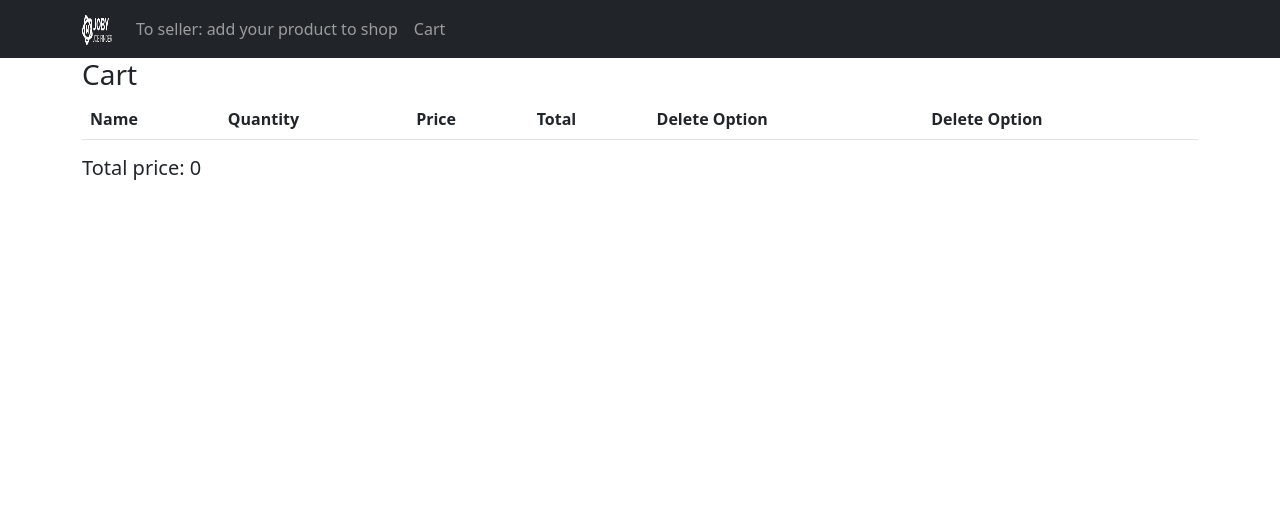
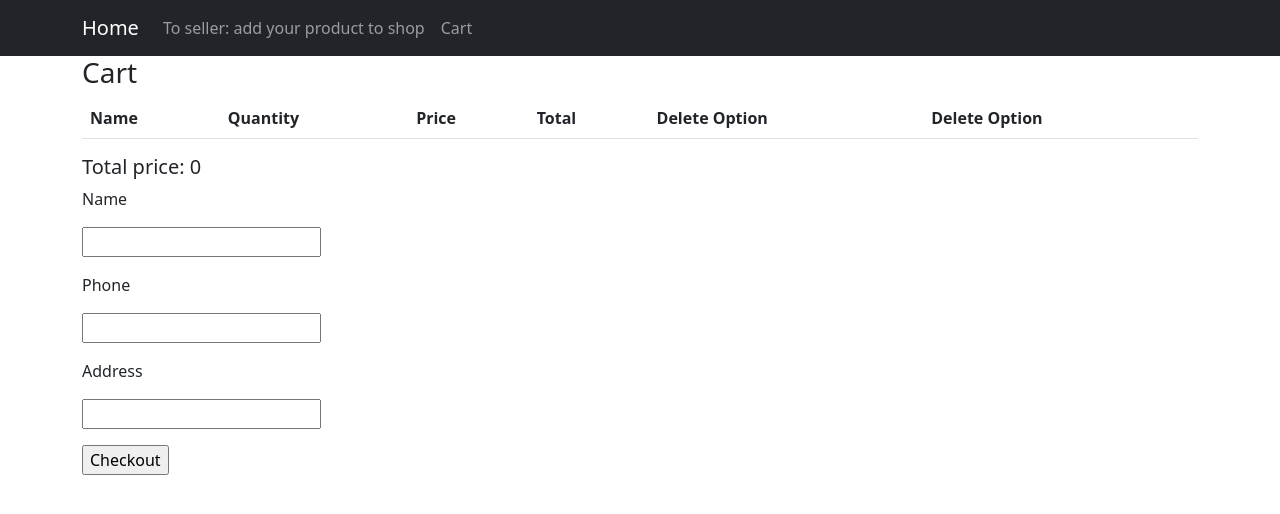
Before and after one commit to xeronsixteen/shop, a Django app: page /cart/ in a window 1280 px wide. Shown: the top 514 px of the page. Run offline with Django 4.2, Linux system fonts and the light colour scheme; data that the repository does not hold is empty.

Commit message:
Created 3rd STEP:
1) in forms.py created form of ORDER
2) in urls.py registered new path of ORDER
3) in cart_view.py created new class of creating of order
4) in templates : base.html deleted logo from HOME button
5) in templates: index.html added remain of products
6) in templates: created new folder cart, WHERE added button of CART

```diff
--- a/webapp/forms.py
+++ b/webapp/forms.py
@@ -1,7 +1,7 @@
 from django import forms
 from django.core.exceptions import ValidationError
 from django.forms import widgets
-from webapp.models import CATEGORY_CHOICES, Product, Cart
+from webapp.models import CATEGORY_CHOICES, Product, Cart, Order
 
 
 class ProductForm(forms.ModelForm):
@@ -25,3 +25,10 @@ class CartForm(forms.ModelForm):
     class Meta:
         model = Cart
         fields = ['qty']
+
+
+class OrderForm(forms.ModelForm):
+
+    class Meta:
+        model = Order
+        fields = ['name', 'phone', 'address']
--- a/webapp/templates/base.html
+++ b/webapp/templates/base.html
@@ -13,7 +13,7 @@
 <body>
 <nav class="navbar navbar-expand-lg navbar-dark bg-dark">
     <div class="container">
-        <a class="navbar-brand" href={% url 'webapp:index' %}><img src="img/logo.png" width="30" height="30" alt=""></a>
+        <a class="navbar-brand" href={% url 'webapp:index' %}>Home</a>
         <button class="navbar-toggler" type="button" data-bs-toggle="collapse" data-bs-target="#navbarNav"
                 aria-controls="navbarNav" aria-expanded="false" aria-label="Toggle navigation">
             <span class="navbar-toggler-icon"></span>
--- a/webapp/templates/cart/cart-listview.html
+++ b/webapp/templates/cart/cart-listview.html
@@ -26,4 +26,8 @@
       </tbody>
     </table>
     <h5>Total price: {{ total }}</h5>
+    <form action="{% url 'webapp:create_order' %}" method="post">
+    {% include "partial/form.html" with button_text="Checkout" %}
+</form>
+
 {% endblock %}
--- a/webapp/templates/product/index.html
+++ b/webapp/templates/product/index.html
@@ -26,6 +26,8 @@
   <path d="M4 10.781c.148 1.667 1.513 2.85 3.591 3.003V15h1.043v-1.216c2.27-.179 3.678-1.438 3.678-3.3 0-1.59-.947-2.51-2.956-3.028l-.722-.187V3.467c1.122.11 1.879.714 2.07 1.616h1.47c-.166-1.6-1.54-2.748-3.54-2.875V1H7.591v1.233c-1.939.23-3.27 1.472-3.27 3.156 0 1.454.966 2.483 2.661 2.917l.61.162v4.031c-1.149-.17-1.94-.8-2.131-1.718H4zm3.391-3.836c-1.043-.263-1.6-.825-1.6-1.616 0-.944.704-1.641 1.8-1.828v3.495l-.2-.05zm1.591 1.872c1.287.323 1.852.859 1.852 1.769 0 1.097-.826 1.828-2.2 1.939V8.73l.348.086z"/>
 </svg>{{ product.price }}</p>
                     <p class="card-text">Category: {{ product.category }}</p>
+                    <p class="card-text">Remain: {{ product.remain }}</p>
+
               <a href="{% url 'webapp:update' product.pk %}"><svg xmlns="http://www.w3.org/2000/svg" width="16" height="16" fill="currentColor" class="bi bi-pencil-square" viewBox="0 0 16 16">
   <path d="M15.502 1.94a.5.5 0 0 1 0 .706L14.459 3.69l-2-2L13.502.646a.5.5 0 0 1 .707 0l1.293 1.293zm-1.75 2.456-2-2L4.939 9.21a.5.5 0 0 0-.121.196l-.805 2.414a.25.25 0 0 0 .316.316l2.414-.805a.5.5 0 0 0 .196-.12l6.813-6.814z"/>
   <path fill-rule="evenodd" d="M1 13.5A1.5 1.5 0 0 0 2.5 15h11a1.5 1.5 0 0 0 1.5-1.5v-6a.5.5 0 0 0-1 0v6a.5.5 0 0 1-.5.5h-11a.5.5 0 0 1-.5-.5v-11a.5.5 0 0 1 .5-.5H9a.5.5 0 0 0 0-1H2.5A1.5 1.5 0 0 0 1 2.5v11z"/>
--- a/webapp/urls.py
+++ b/webapp/urls.py
@@ -1,6 +1,6 @@
 from django.urls import path
 
-from webapp.views import CartAddView, CartListView, CartDeleteView, CartDeleteByOneView
+from webapp.views import CartAddView, CartListView, CartDeleteView, CartDeleteByOneView, CreateOrderView
 from webapp.views.product_view import ProductListView, ProductCreateView, \
     ProductUpdateView, ProductDeleteView, ProductDetailView
 
@@ -16,6 +16,7 @@ urlpatterns = [
     path('cart/', CartListView.as_view(), name="cart"),
     path('cart/<int:pk>/delete/', CartDeleteView.as_view(), name="delete_from_cart"),
     path('cart/<int:pk>/delete_by_one/', CartDeleteByOneView.as_view(), name="delete_one_from_cart"),
+    path('order/create/', CreateOrderView.as_view(), name="create_order"),
 
 
 ]
--- a/webapp/views/cart_view.py
+++ b/webapp/views/cart_view.py
@@ -3,8 +3,8 @@ from django.shortcuts import get_object_or_404
 from django.urls import reverse, reverse_lazy
 from django.views.generic import CreateView, ListView, DeleteView
 
-from webapp.forms import CartForm
-from webapp.models import Cart, Product
+from webapp.forms import CartForm, OrderForm
+from webapp.models import Cart, Product, Order, OrderProduct
 
 
 class CartAddView(CreateView):
@@ -44,6 +44,7 @@ class CartListView(ListView):
     def get_context_data(self, *, object_list=None, **kwargs):
         context = super().get_context_data(object_list=None, **kwargs)
         context['total'] = Cart.get_total_price()
+        context['form'] = OrderForm()
         return context
 
 
@@ -72,3 +73,36 @@ class CartDeleteByOneView(DeleteView):
         else:
             cart.save()
         return HttpResponseRedirect(success_url)
+
+
+class CreateOrderView(CreateView):
+    model = Order
+    form_class = OrderForm
+    success_url = reverse_lazy('webapp:index')
+
+    # def form_valid(self, form):
+    #     order = form.save()
+    #
+    #     for item in Cart.objects.all():
+    #         OrderProduct.objects.create(product=item.product, qty = item.qty, order=order)
+    #         item.product.remain -= item.qty
+    #         item.product.save()
+    #         item.delete()
+    #     return HttpResponseRedirect(self.success_url())
+
+    def form_valid(self, form):
+        print(form)
+        order = form.save()
+
+        products = []
+        order_products = []
+
+        for item in Cart.objects.all():
+            order_products.append(OrderProduct(product=item.product, qty=item.qty, order=order))
+            item.product.remain -= item.qty
+            products.append(item.product)
+
+        OrderProduct.objects.bulk_create(order_products)
+        Product.objects.bulk_update(products, ("remain",))
+        Cart.objects.all().delete()
+        return HttpResponseRedirect(self.success_url)
```
